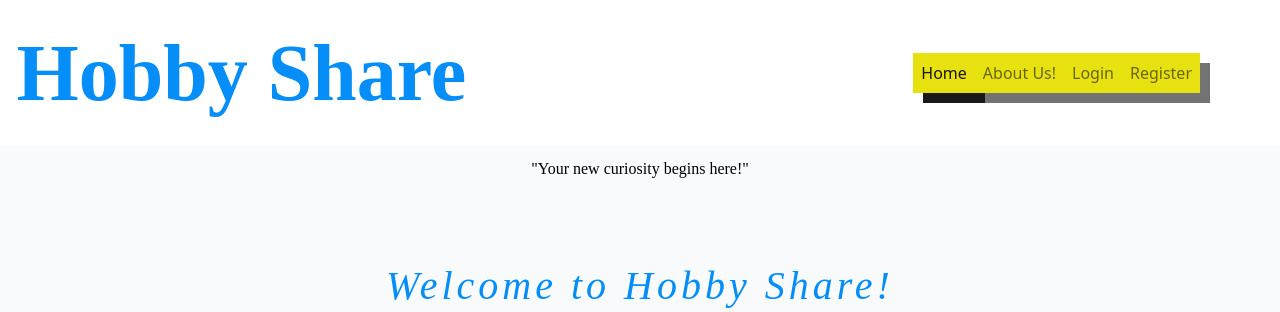
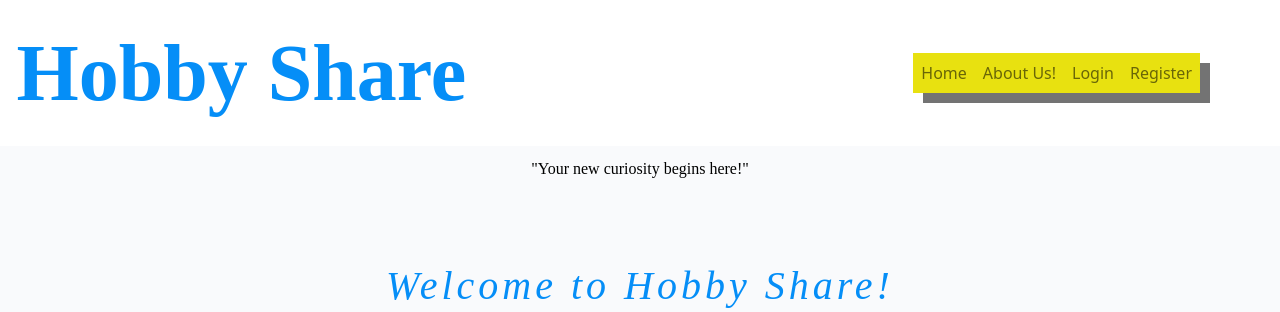
Before and after one commit to GustavFluur/Hobby_Share, a Django app: page /about.html in a window 1280 px wide. Shown: the top 312 px of the page. Run offline with Django 3.2, Linux system fonts and the light colour scheme.

Commit message:
Add new feature into the link element and rm the active feature of link nav

```diff
--- a/templates/base.html
+++ b/templates/base.html
@@ -38,7 +38,7 @@
             <div class="collapse navbar-collapse" id="navbarText">
                 <ul class="navbar-nav me-auto mb-2 mb-lg-0">
                     <li class="nav-item">
-                        <a class="nav-link active" aria-current="page" href="{% url 'home' %}">Home</a>
+                        <a class="nav-link" aria-current="page" href="{% url 'home' %}">Home</a>
                     </li>
                     <li>
                         <a class="nav-link" aria-current="page" href="{% url 'about' %}">About Us!</a>
```
